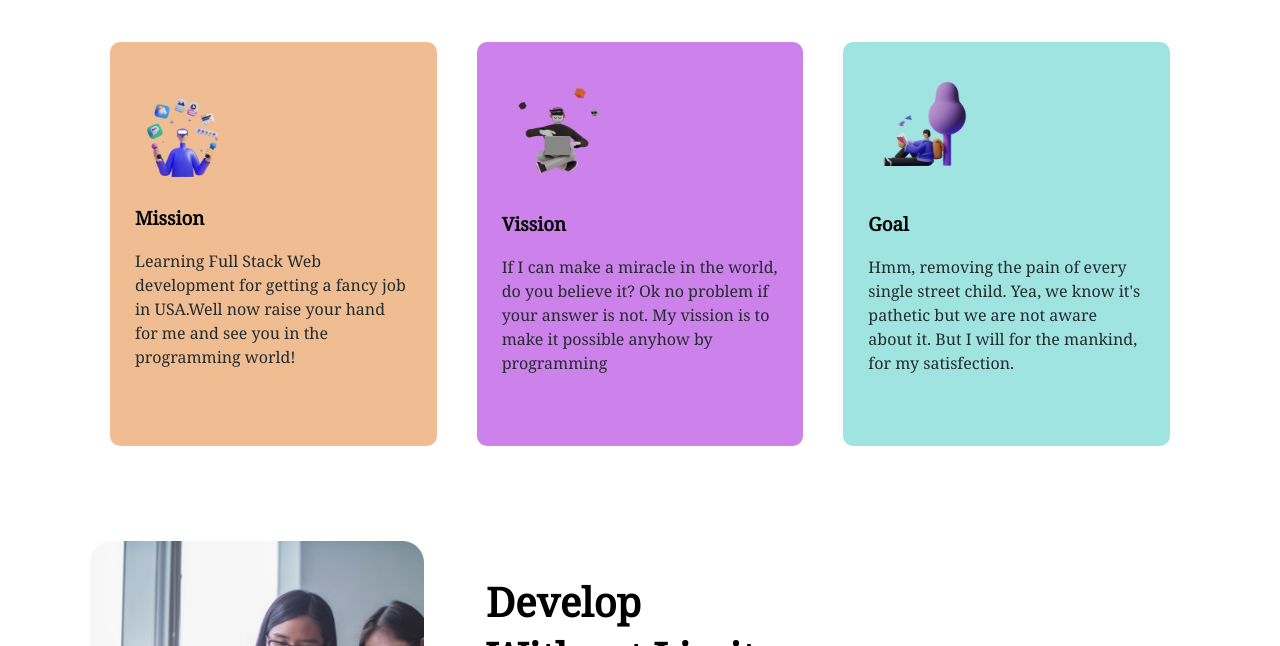
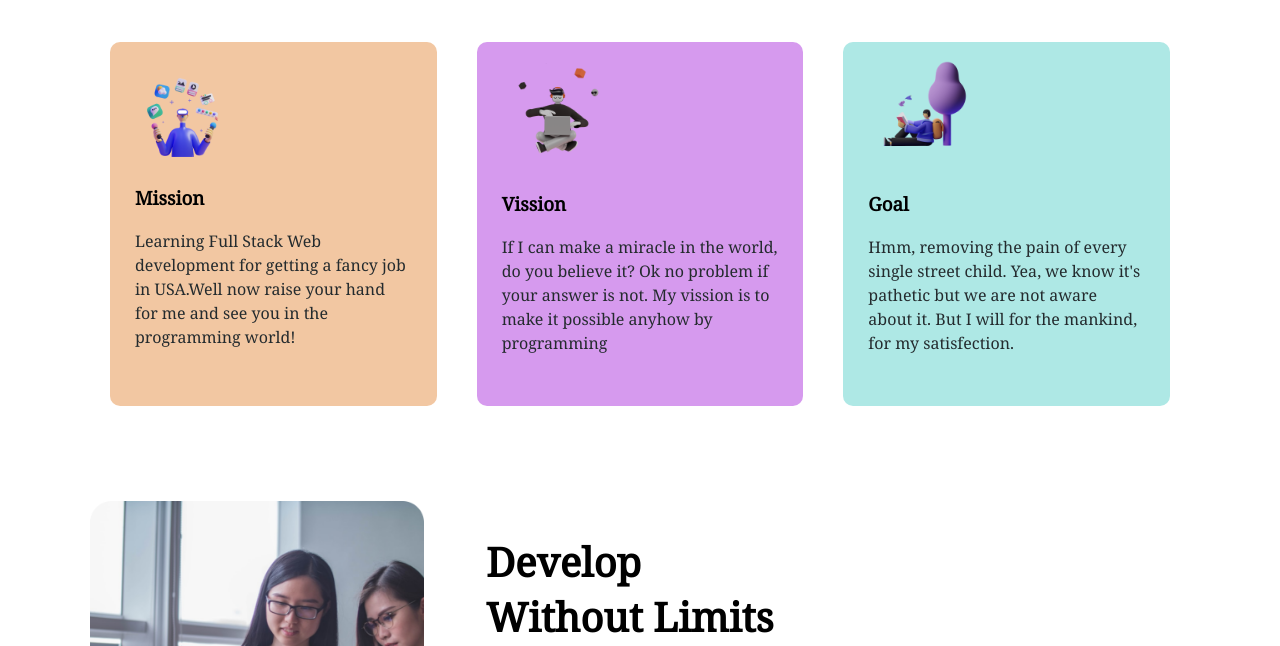
Before and after one commit to snislam/assignment-01, a plain HTML site: page index.html in a window 1280 px wide. Shown: the part 587-1233 px from the top of the page. Drawn offline with Linux system fonts and the light colour scheme; a web font is replaced by a local one.

Commit message:
final submission

```diff
--- a/css/style.css
+++ b/css/style.css
@@ -96,7 +96,7 @@ a {
 }
 .mission-list-box div {
   width: 30%;
-  padding: 35px 25px;
+  padding: 15px 25px;
   margin: 10px 20px;
   border-radius: 10px;
 }
@@ -107,13 +107,13 @@ a {
   font-size: 16px;
 }
 .mission-list-box-1 {
-  background-color: #e07c2480;
+  background-color: #e07c246c;
 }
 .mission-list-box-2 {
-  background-color: #9b05d680;
+  background-color: #9b05d667;
 }
 .mission-list-box-3 {
-  background-color: #04b8af60;
+  background-color: #04b8af52;
 }
 
 /* Documentation section */
```
